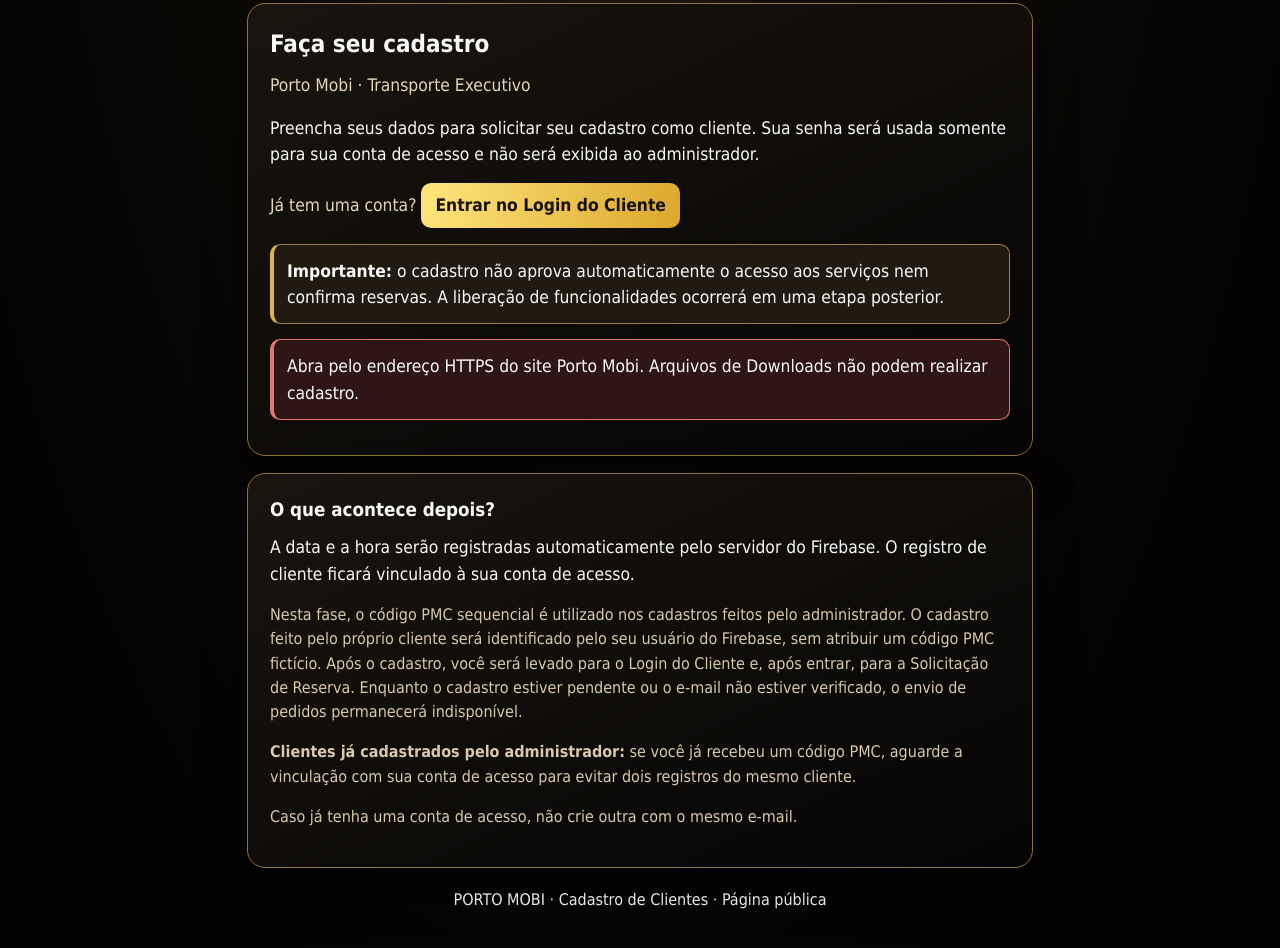
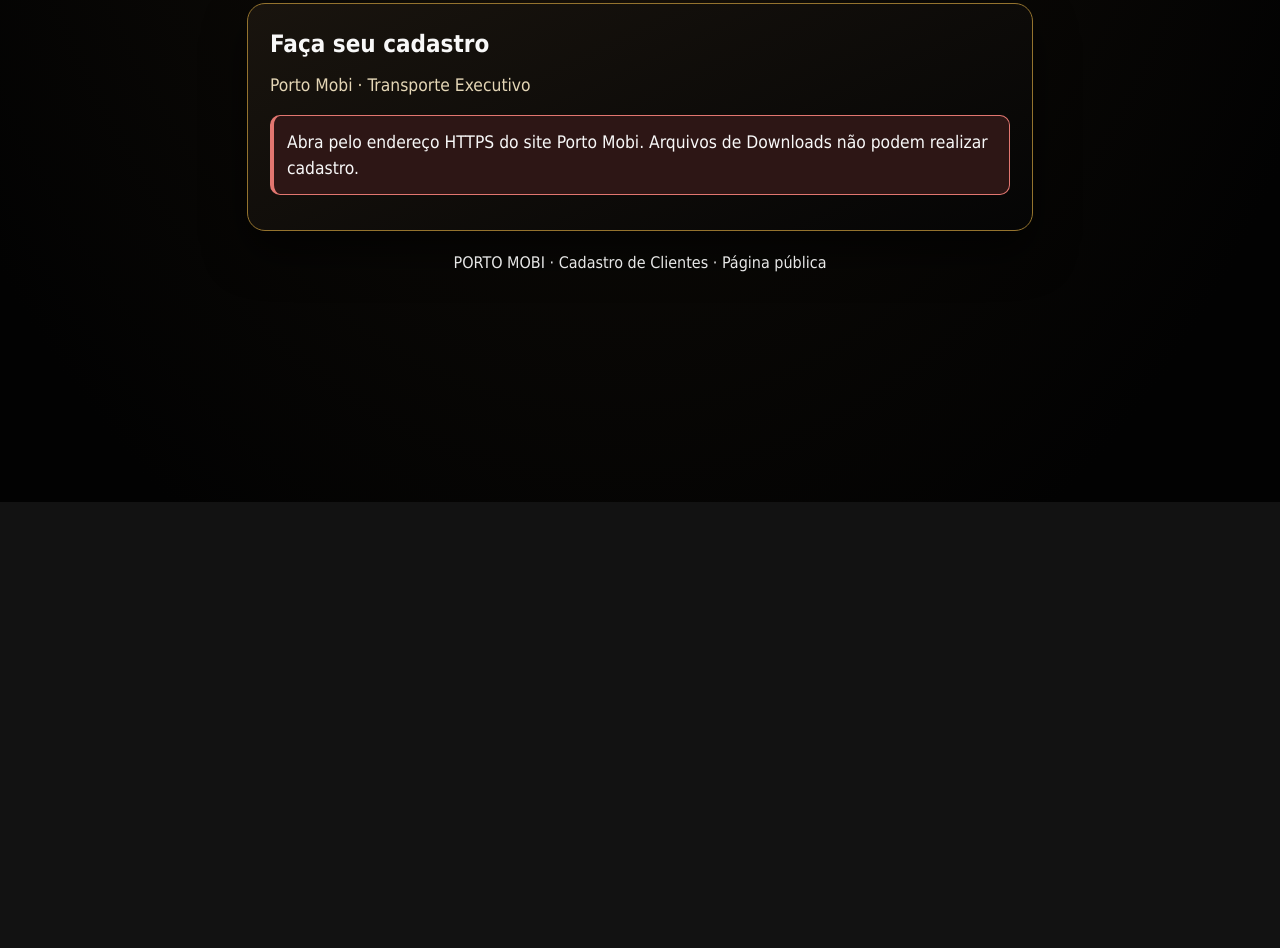
Before and after one commit to portomobirs-dot/porto-mobi-teste-admin, a plain HTML site: page cadastro-cliente.html in a window 1280 px wide. Shown: the part 298-1246 px from the top of the page. After the commit the page ends 800 px from the top, so only its background shows below. Drawn offline with Linux system fonts and the light colour scheme.

Commit message:
Add files via upload

```diff
--- a/cadastro-cliente.html
+++ b/cadastro-cliente.html
@@ -58,10 +58,6 @@ footer{text-align:center;color:#e7e7e7;font-size:12pt;margin:20px 0}
 <section class="card">
 <h1>Faça seu cadastro</h1>
 <p class="lead">Porto Mobi · Transporte Executivo</p>
-<p>Preencha seus dados para solicitar seu cadastro como cliente. Sua senha será usada somente para sua conta de acesso e não será exibida ao administrador.</p>
-<p class="lead">Já tem uma conta? <a class="goldlink" href="./login-cliente.html">Entrar no Login do Cliente</a></p>
-<div class="callout"><strong>Importante:</strong> o cadastro não aprova automaticamente o acesso aos serviços nem confirma reservas. A liberação de funcionalidades ocorrerá em uma etapa posterior.</div>
-<div id="aviso" class="status" role="status" aria-live="polite">Preparando o cadastro seguro…</div>
 <div id="avisoAdmin" class="status bad" hidden>Este navegador está conectado como administrador PMA-001. Por segurança, faça o cadastro no aparelho da pessoa ou em uma janela separada, para não trocar a sessão do administrador.</div>
 
 <form id="formCliente" autocomplete="on" hidden>
@@ -76,6 +72,7 @@ footer{text-align:center;color:#e7e7e7;font-size:12pt;margin:20px 0}
 <div class="checkbox"><input id="ciente" type="checkbox" required><label for="ciente">Estou ciente de que meus dados serão utilizados para identificar meu cadastro e para contato referente aos serviços da Porto Mobi. Confirmo ser maior de idade ou ter autorização do responsável legal. *</label></div>
 <button id="criar" type="submit" disabled>Cadastrar</button>
 </form>
+<div id="aviso" class="status" role="status" aria-live="polite">Preparando o cadastro seguro…</div>
 
 <div id="existente" hidden>
 <h2>Sua conta de cliente</h2>
@@ -93,13 +90,6 @@ footer{text-align:center;color:#e7e7e7;font-size:12pt;margin:20px 0}
 <div class="actions"><button id="atualizar" type="button">Atualizar situação</button><button id="sair" type="button">Sair da conta</button></div>
 </div>
 </section>
-<section class="card">
-<h2>O que acontece depois?</h2>
-<p>A data e a hora serão registradas automaticamente pelo servidor do Firebase. O registro de cliente ficará vinculado à sua conta de acesso.</p>
-<p class="hint">Nesta fase, o código PMC sequencial é utilizado nos cadastros feitos pelo administrador. O cadastro feito pelo próprio cliente será identificado pelo seu usuário do Firebase, sem atribuir um código PMC fictício. Após o cadastro, você será levado para o Login do Cliente e, após entrar, para a Solicitação de Reserva. Enquanto o cadastro estiver pendente ou o e-mail não estiver verificado, o envio de pedidos permanecerá indisponível.</p>
-<p class="hint"><strong>Clientes já cadastrados pelo administrador:</strong> se você já recebeu um código PMC, aguarde a vinculação com sua conta de acesso para evitar dois registros do mesmo cliente.</p>
-<p class="hint">Caso já tenha uma conta de acesso, não crie outra com o mesmo e-mail.</p>
-</section>
 <footer>PORTO MOBI · Cadastro de Clientes · Página pública</footer>
 </main>
 <script src="https://www.gstatic.com/firebasejs/13.4.0/firebase-app-compat.js"></script>
@@ -112,7 +102,7 @@ const firebaseConfig={apiKey:"AIzaSyAGCmm6FmyPHrjsWEb4jqPXH32N7y7HLDU",authDomai
 const ADMIN_UID="Lfa50o8buQM36XwmB0b0gSglEiF2";
 const $=id=>document.getElementById(id);
 let auth=null,db=null,ready=false,busy=false,userAtual=null,saidaConcluida=false;
-function aviso(msg,tipo=""){const elem=$("aviso");elem.textContent=msg;elem.className="status"+(tipo?" "+tipo:"");}
+function aviso(msg,tipo=""){const elem=$("aviso");elem.textContent=msg;elem.className="status"+(tipo?" "+tipo:"");if(tipo==="bad")elem.hidden=false;}
 function erroAmigavel(e){const k=e?.code||"";if(k==="auth/email-already-in-use")return "Este e-mail já possui uma conta. Não crie outra conta com o mesmo endereço.";
  if(k==="auth/weak-password")return "A senha é considerada fraca. Escolha uma senha mais forte.";
  if(k==="auth/invalid-email")return "Confira o endereço de e-mail.";
@@ -154,7 +144,7 @@ async function registrarDoc(user,nome,telefone){
  // Os campos devem corresponder exatamente às regras restritas de autocadastro.
  await db.collection("clientes").doc(user.uid).set({
    auth_uid:user.uid,nome,telefone,email,
-   situacao:"Aprovado",origem:"autocadastro",
+   situacao:"Pendente",origem:"autocadastro",
    dataCadastro:firebase.firestore.FieldValue.serverTimestamp()
  });
 }
@@ -223,6 +213,7 @@ async function iniciar(){
   auth=firebase.auth();db=firebase.firestore();auth.languageCode="pt";
   auth.onAuthStateChanged(async user=>{
    userAtual=user;ready=true;
+   $("aviso").hidden=!!user;
    $("formCliente").hidden=!!user;$("existente").hidden=!user||user.uid===ADMIN_UID;
    $("avisoAdmin").hidden=!user||user.uid!==ADMIN_UID;
    if(user?.uid===ADMIN_UID){aviso("Este navegador já está autenticado como administrador. Para proteger sua sessão, faça o cadastro no navegador do cliente.");}
```
